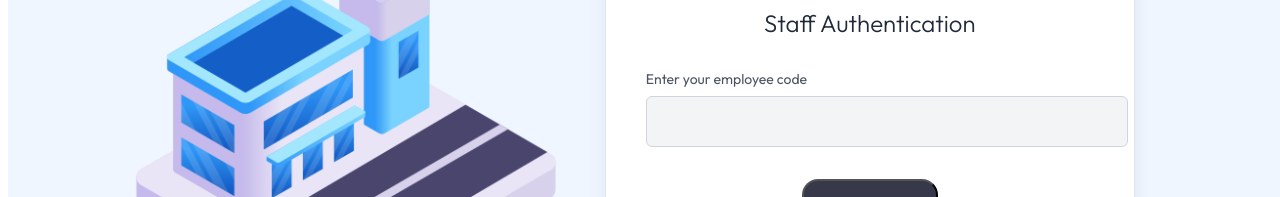
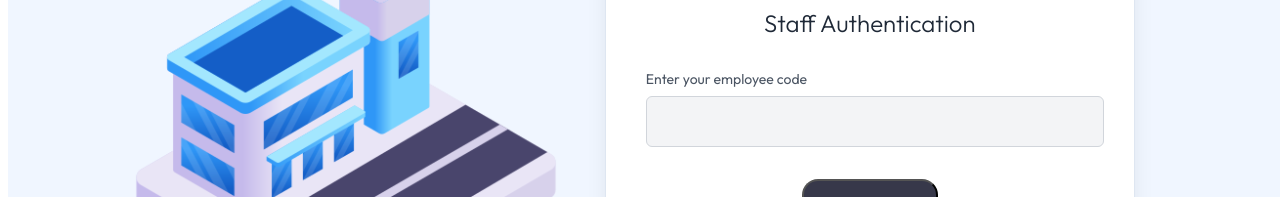
Before and after one commit to SabauEduard/TerminalPRO, a Next.js app in the folder terminal-pro/: page / in a window 1280 px wide. Shown: the part 368-565 px from the top of the page. Built offline with nearby package versions, Linux system fonts and the light colour scheme.

Commit message:
Add missing margin

```diff
--- a/terminal-pro/src/app/styles/login.css
+++ b/terminal-pro/src/app/styles/login.css
@@ -61,6 +61,7 @@
 
 .terminal-form-group {
   margin-bottom: 2rem;
+  margin-right: 1.5rem;
 }
 
 .terminal-label {
```
